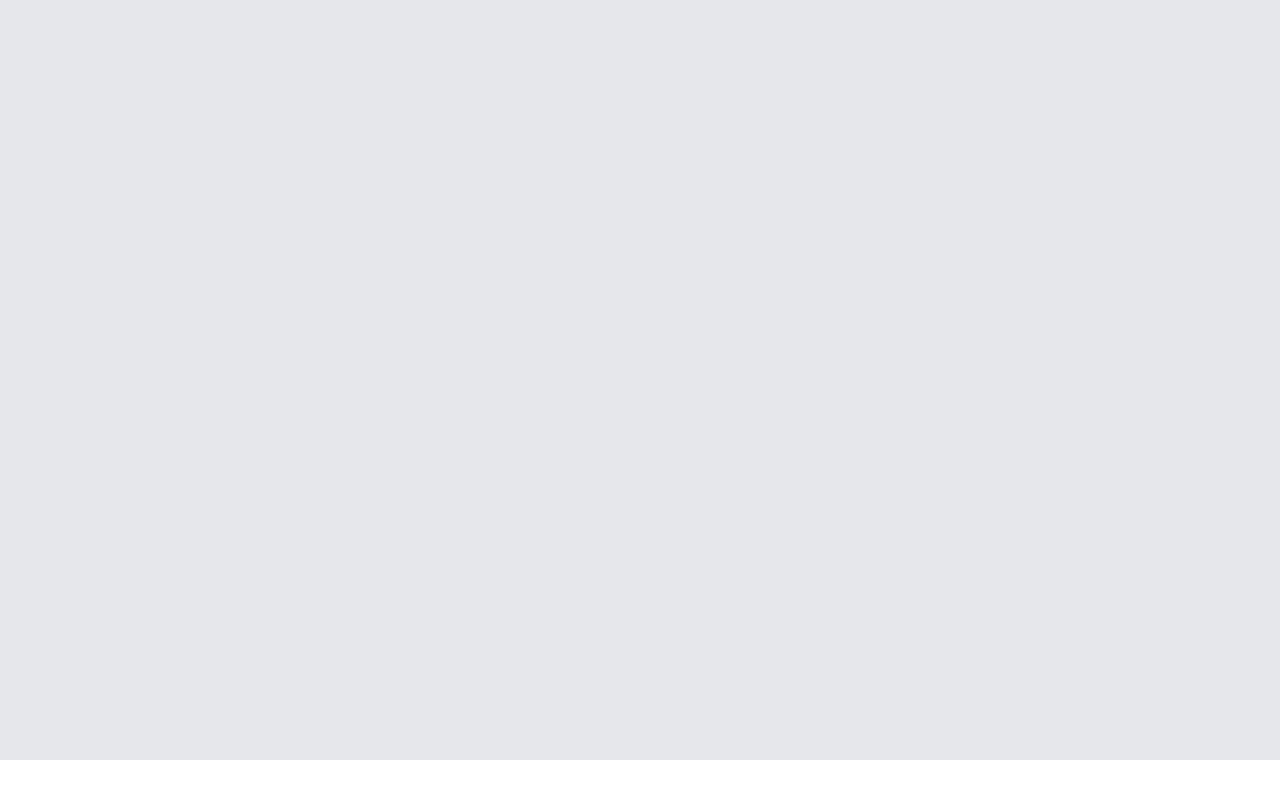
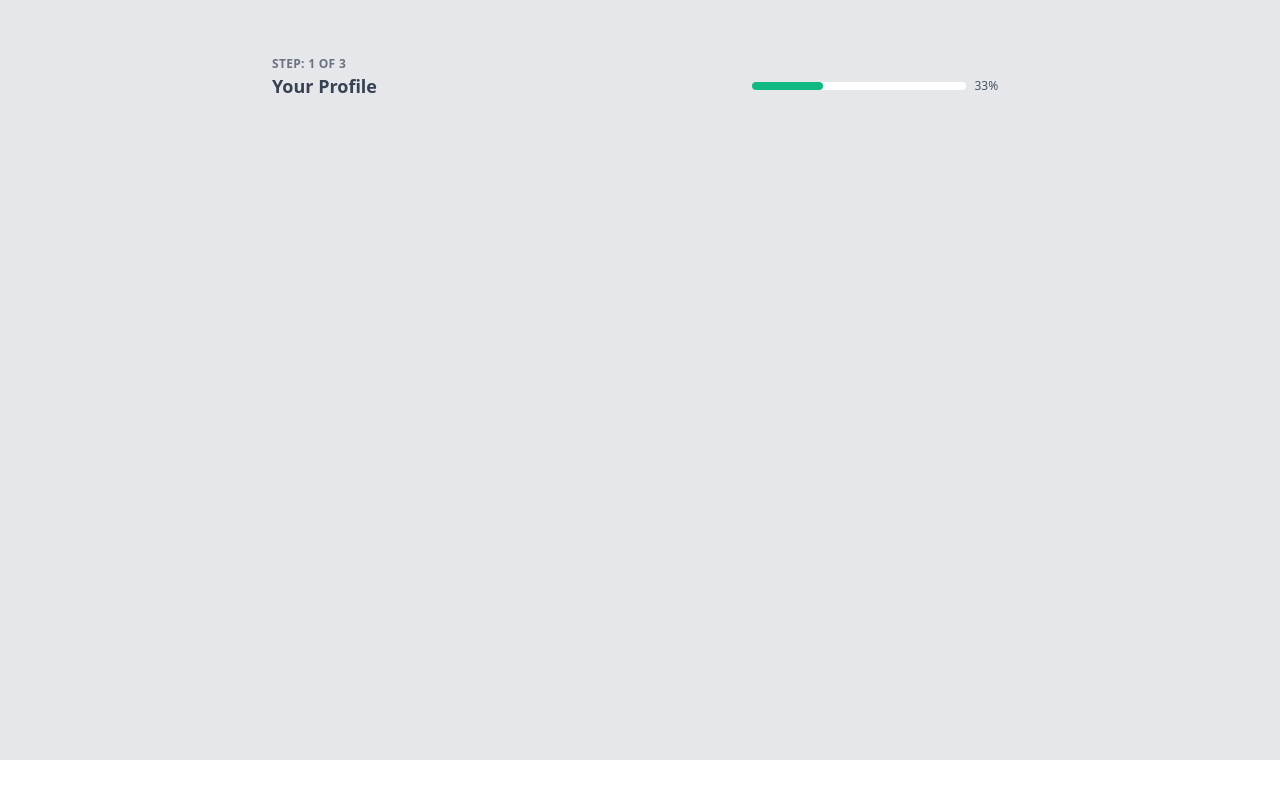
Before and after one commit to lawrenceagles/alpine-multi-step-form, a website: page index.html in a window 1280 px wide. Drawn offline with nearby package versions, Linux system fonts and the light colour scheme.

Commit message:
added top navigation

```diff
--- a/index.html
+++ b/index.html
@@ -1,17 +1,16 @@
-
 <!DOCTYPE html>
 <html lang="en">
+
 <head>
     <meta charset="UTF-8">
     <meta http-equiv="X-UA-Compatible" content="IE=edge">
     <meta name="viewport" content="width=device-width, initial-scale=1.0">
-    <link
-        href="https://unpkg.com/tailwindcss@^2/dist/tailwind.min.css"
-        rel="stylesheet"
-    >
+    <link href="https://unpkg.com/tailwindcss@^2/dist/tailwind.min.css" rel="stylesheet">
     <title>Document</title>
     <style>
-      [x-cloak] { display: none !important; }
+        [x-cloak] {
+            display: none !important;
+        }
     </style>
     <script defer src="https://unpkg.com/alpinejs@3.x.x/dist/cdn.min.js"></script>
 </head>
@@ -28,6 +27,46 @@
             <!-- multi form starts -->
             <section x-show.transition="$store.signUp.step !== 'complete'">
                 <!-- Top Navigation starts -->
+
+                <div class="border-b-2 py-4">
+                    <div class="uppercase tracking-wide text-xs font-bold
+         text-gray-500 mb-1 leading-tight" x-text="`Step: ${$store.signUp.step} of 3`">
+                    </div>
+
+                    <div class="flex flex-col md:flex-row md:items-center md:justify-between">
+                        <div class="flex-1">
+                            <div x-show="$store.signUp.step === 1">
+                                <div class="text-lg font-bold text-gray-700 leading-tight">
+                                    Your Profile
+                                </div>
+                            </div>
+
+                            <div x-show="$store.signUp.step === 2">
+                                <div class="text-lg font-bold text-gray-700 leading-tight">
+                                    Your Password
+                                </div>
+                            </div>
+
+                            <div x-show="$store.signUp.step === 3">
+                                <div class="text-lg font-bold text-gray-700 leading-tight">
+                                    Tell me about yourself
+                                </div>
+                            </div>
+                        </div>
+
+                        <div class="flex items-center md:w-64">
+                            <div class="w-full bg-white rounded-full mr-2">
+                                <div class="rounded-full bg-green-500 text-xs leading-none
+                    h-2 text-center text-white" :style="'width: '+ parseInt($store.signUp.step / 3 * 100)+'%'">
+                                </div>
+                            </div>
+
+                            <div class="text-xs w-10 text-gray-600"
+                                x-text="parseInt($store.signUp.step / 3 * 100) +'%'">
+                            </div>
+                        </div>
+                    </div>
+                </div>
                 <!-- Top Navigation ends -->
 
                 <!-- step content starts -->
@@ -36,8 +75,7 @@
             <!-- multi form ends -->
 
             <!-- Bottom Navigation starts -->
-          <section
-              class="fixed bottom-0 left-0 right-0 py-5 bg-white shadow-md"
+            <section class="fixed bottom-0 left-0 right-0 py-5 bg-white shadow-md"
                 x-show="$store.signUp.step !== 'complete'">
                 <!-- nav starts -->
                 <!-- nav ends -->
@@ -71,4 +109,5 @@
         });
     </script>
 </body>
+
 </html>
```
Lines whose indentation alone changed are shown as unchanged.
